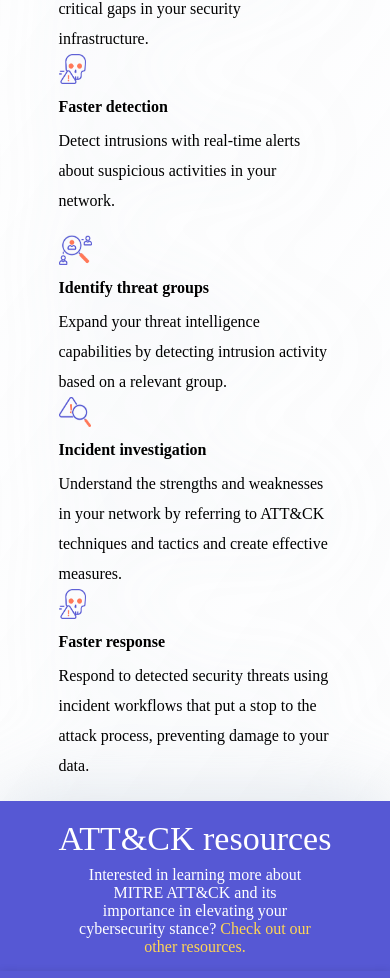
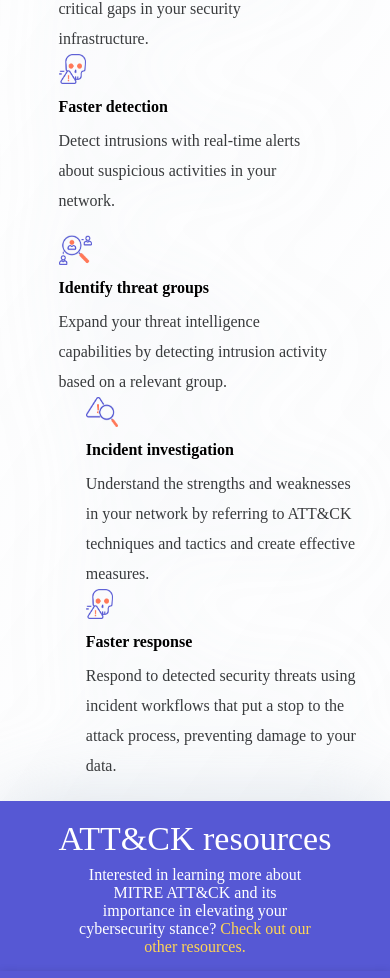
Before and after one commit to Ajay-Pownraj/zoho-web-developer, a plain HTML site: page index.html in a window 390 px wide. Shown: the part 2916-3894 px from the top of the page. Drawn offline with Linux system fonts and the light colour scheme; a web font is replaced by a local one.

Commit message:
Responsive correction

```diff
--- a/css/style.css
+++ b/css/style.css
@@ -126,6 +126,9 @@
 
 /* banner */
 
+.banner-right-bg {
+	background-image: url("../Assets/banner-bg.png");
+}
 .banner-container {
 	box-shadow: 0 3px 10px rgb(0 0 0 / 0.2);
 	margin-left: 50px;
@@ -364,8 +367,8 @@
 .slider-small-cirle-img {
 	position: absolute;
 	margin-top: 10%;
-	margin-left: 3%;
-	height: 5%;
+	margin-left: 2%;
+	height: 4%;
 }
 .slider-big-cirle-img {
 	position: absolute;
@@ -420,6 +423,18 @@
 .incident-investigation-para,
 .faster-response-para {
 	line-height: 30px;
+	color: rgb(57, 59, 61);
+}
+.threat-groups,
+.incident-investigation,
+.faster-response {
+	width: 100%;
+}
+.incident-investigation {
+	margin-left: 10%;
+}
+.faster-response {
+	margin-left: 10%;
 }
 
 /* footer */
```
